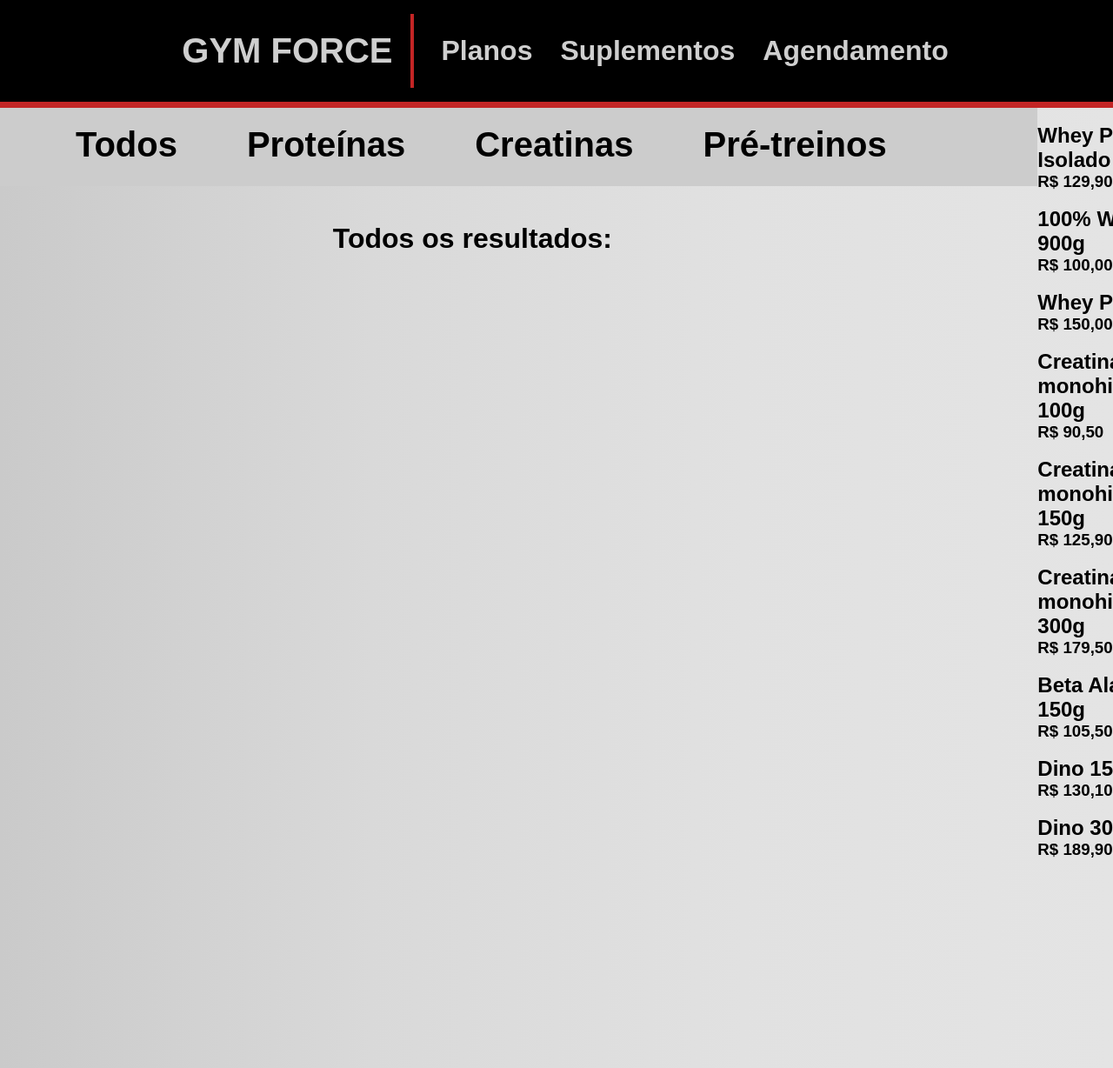
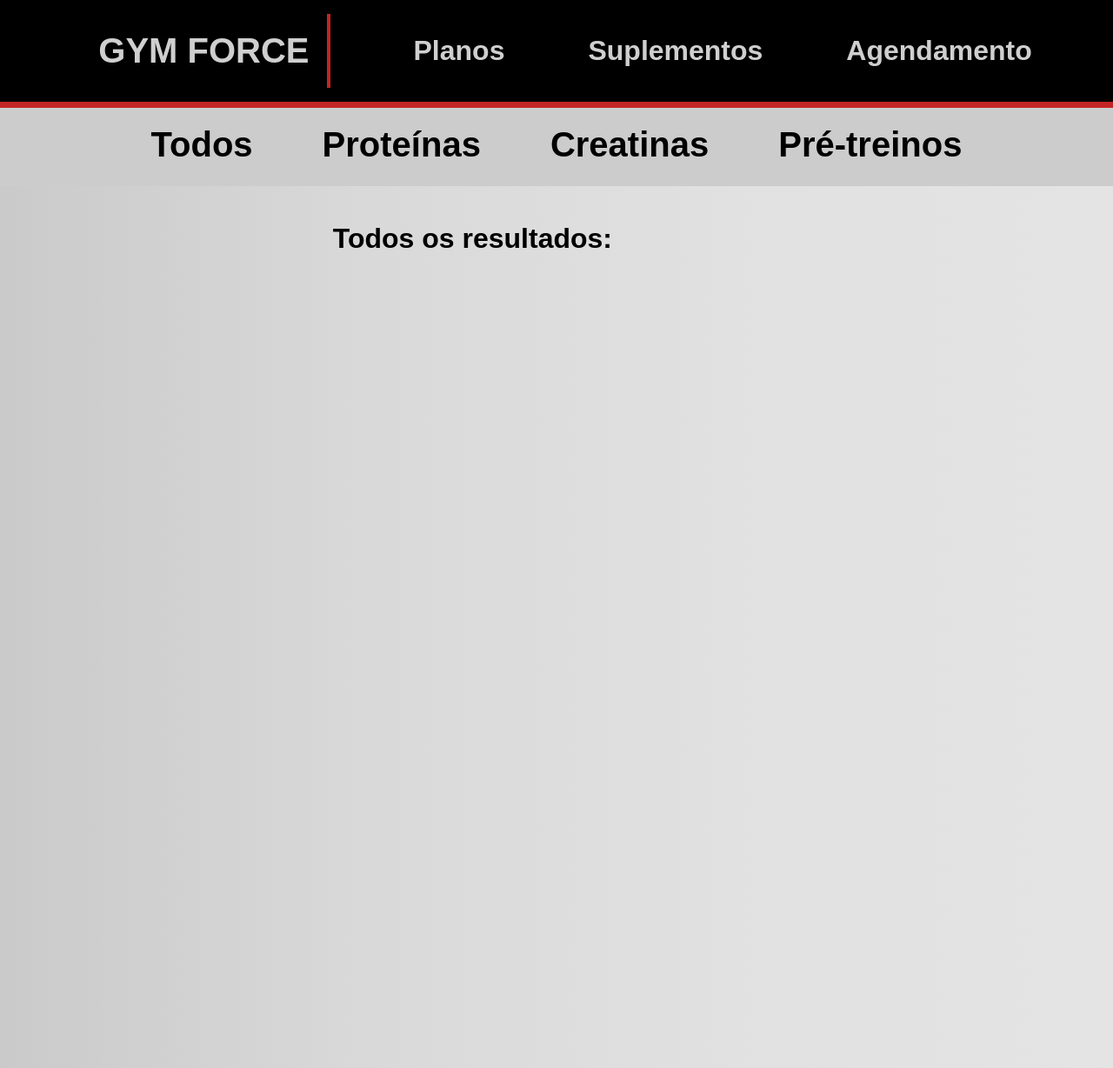
Before and after one commit to nikaszx/TMD, a PHP site: page /supplements.html in a window 1280 px wide. Shown: the top 1228 px of the page at 87% size. Run offline with PHP 8.4, Linux system fonts and the light colour scheme; some web fonts are replaced.

Commit message:
mudança no estilo do cabeçalho, corrigirei os cards mais tarde

```diff
--- a/CSS/style-index.css
+++ b/CSS/style-index.css
@@ -65,6 +65,7 @@ nav h2 {
     cursor: pointer;
     border-right: 4px solid rgba(223, 43, 43, 0.877);
     padding: 0.5em;
+    padding-right: 1.5em;
 }
 
 nav h2:hover {
@@ -77,7 +78,7 @@ nav h3 {
     color: #cfcfcf;
     transition: 0.5s;
     position: relative;
-    margin-left: 1em;
+    margin-left: 3em;
     cursor: pointer;
 }
 
--- a/CSS/style-scheduling.css
+++ b/CSS/style-scheduling.css
@@ -65,6 +65,7 @@ nav h2 {
     cursor: pointer;
     border-right: 4px solid rgba(223, 43, 43, 0.877);
     padding: 0.5em;
+    padding-right: 1.5em;
 }
 
 nav h2:hover {
@@ -77,7 +78,7 @@ nav h3 {
     color: #cfcfcf;
     transition: 0.5s;
     position: relative;
-    margin-left: 1em;
+    margin-left: 3em;
     cursor: pointer;
 }
 
--- a/CSS/style-services.css
+++ b/CSS/style-services.css
@@ -64,6 +64,7 @@ nav h2 {
     transition: 0.5s;
     cursor: pointer;
     border-right: 4px solid rgba(223, 43, 43, 0.877);
+    padding-right: 1.5em;
     padding: 0.5em;
 }
 
@@ -77,7 +78,7 @@ nav h3 {
     color: #cfcfcf;
     transition: 0.5s;
     position: relative;
-    margin-left: 1em;
+    margin-left: 3em;
     cursor: pointer;
 }
 
--- a/CSS/style-supplements.css
+++ b/CSS/style-supplements.css
@@ -64,6 +64,7 @@ nav h2 {
     transition: 0.5s;
     cursor: pointer;
     border-right: 4px solid rgba(223, 43, 43, 0.877);
+    padding-right: 1.5em;
     padding: 0.5em;
 }
 
@@ -77,7 +78,7 @@ nav h3 {
     color: #cfcfcf;
     transition: 0.5s;
     position: relative;
-    margin-left: 1em;
+    margin-left: 3em;
     cursor: pointer;
 }
 
--- a/supplements.html
+++ b/supplements.html
@@ -35,7 +35,7 @@
                 <h2 class="all_result">Todos os resultados:</h2>
                 <div class="whey_box">
                     <h2 class="whey_title">Proteínas:</h2>
-                    <div class="whey_card">
+                    <!-- <div class="whey_card">
                         <img src="" alt="">
                         <h2 class="product_title">Whey Protein Isolado 900g</h2>
                         <h3 class="product_price">R$ 129,90</h3>
@@ -49,11 +49,11 @@
                         <img src="" alt="">
                         <h2 class="product_title">Whey Pro 1Kg</h2>
                         <h3 class="product_price">R$ 150,00</h3>
-                    </div>
+                    </div> -->
                 </div>
                 <div class="creatine_box">
                     <h2 class="creatine_title">Creatinas:</h2>
-                    <div class="creatine_card">
+                    <!-- <div class="creatine_card">
                         <img src="" alt="">
                         <h2 class="product_title">Creatina monohidratada 100g</h2>
                         <h3 class="product_price">R$ 90,50</h3>
@@ -67,11 +67,11 @@
                         <img src="" alt="">
                         <h2 class="product_title">Creatina monohidratada 300g</h2>
                         <h3 class="product_price">R$ 179,50</h3>
-                    </div>
+                    </div> -->
                 </div>
                 <div class="preWorkout_box">
                     <h2 class="preWorkout_title">Pré Treinos:</h2>
-                    <div class="preWorkout_card">
+                    <!-- <div class="preWorkout_card">
                         <img src="" alt="">
                         <h2 class="product_title">Beta Alanina 150g</h2>
                         <h3 class="product_price">R$ 105,50</h3>
@@ -85,7 +85,7 @@
                         <img src="" alt="">
                         <h2 class="product_title">Dino 300g</h2>
                         <h3 class="product_price">R$ 189,90</h3>
-                    </div>
+                    </div> -->
                 </div>
             </div>
         </main>
```
